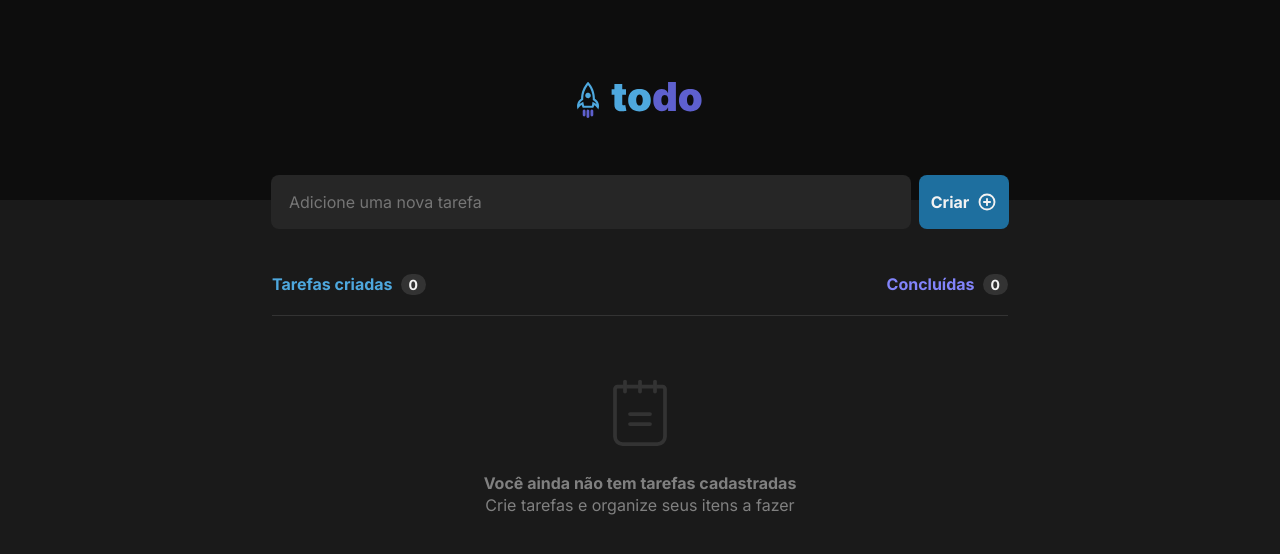
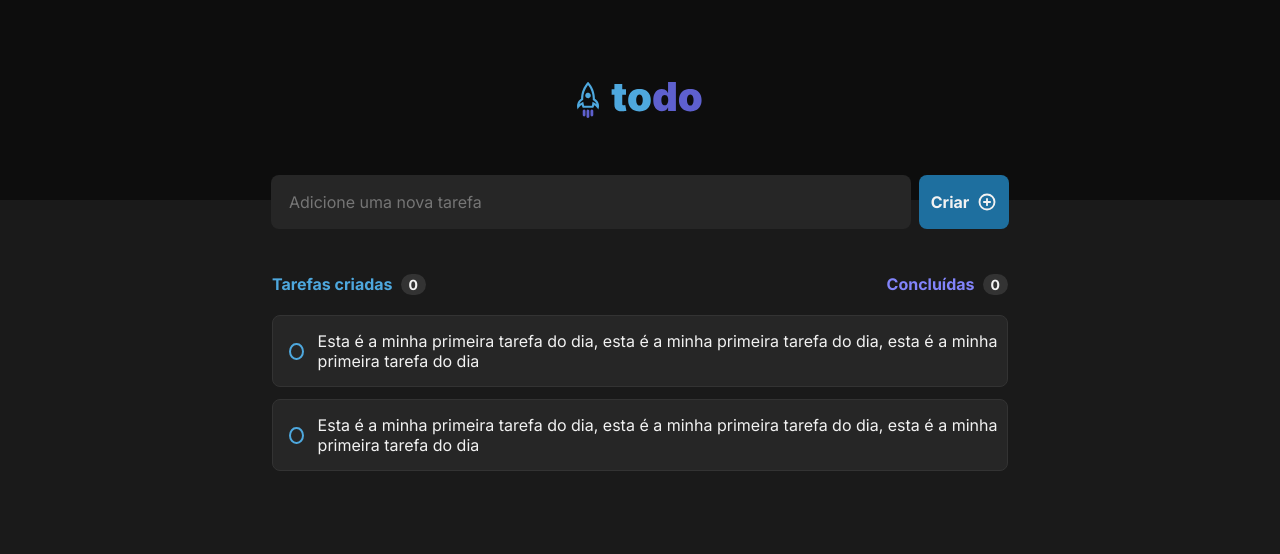
Before and after one commit to thayna-bezerra/to-do_list, a React (Vite) app: page / in a window 1280 px wide. Shown: the top 554 px of the page. Built offline with nearby package versions, Linux system fonts and the light colour scheme.

Commit message:
list tasks created

```diff
--- /dev/null
+++ b/src/components/task/Task.module.css
@@ -0,0 +1,40 @@
+.task {
+  width: 46rem;
+  height: 4.5rem;
+  background: var(--gray-500);
+  color: var(--gray-100);
+  margin: 12px auto;
+
+  display: flex;
+  flex-wrap: nowrap;
+  justify-content: space-between;
+
+  padding-left: 16px;
+  align-items: center;
+
+  border-radius: 8px;
+  border: 0.5px solid var(--gray-400);
+}
+
+.task p {
+  display: flex;
+  justify-content: center;
+  align-items: center;
+  margin-left: -16px;
+}
+
+input[type=checkbox] {
+  margin-right: 30px;
+  appearance: none;
+  border-radius: 50%;
+  width: 17px;
+  height: 17px;
+  border: 2px solid var(--blue);
+  outline: none;
+  max-width: 20px;
+}
+
+input[type=checkbox]:checked {
+  background-color: var(--purple-dark);
+  border-color: var(--purple-dark);
+}
--- /dev/null
+++ b/src/components/task/index.tsx
@@ -0,0 +1,11 @@
+import styles from './Task.module.css';
+
+export function Task() {
+  return (
+    <div className={styles.task}>
+      <input type="checkbox" />
+      <p>Esta é a minha primeira tarefa do dia, esta é a minha primeira tarefa do dia, esta é a minha primeira tarefa do dia</p>
+
+    </div>
+  )
+}
--- a/src/layouts/App.tsx
+++ b/src/layouts/App.tsx
@@ -1,20 +1,21 @@
 import { Button } from '../components/button';
 import { Header } from '../components/header';
 import { Input } from '../components/input';
+import { List } from './List';
+
 import './global.css';
-import { Tasks } from './Tasks';
 
-export function App(){
+export function App() {
   return (
     <div>
       <Header />
       <div className="container">
         <Input
-          placeholder = {"Adicione uma nova tarefa"}
+          placeholder={"Adicione uma nova tarefa"}
         />
         <Button>Criar</Button>
       </div>
-      <Tasks />
+      <List />
     </div>
   )
 }
--- a/src/layouts/Tasks.module.css
+++ b/src/layouts/List.module.css
@@ -1,5 +1,5 @@
 .info{
-  width: 736px;
+  width: 46rem;
   margin: 70px auto 20px;
 
   display: flex;
@@ -32,7 +32,7 @@
   color: var(--purple)
 }
 
-.emptyTasks {
+.emptyList {
   display: flex;
   flex-direction: column;
   justify-content: center;
@@ -44,7 +44,7 @@
   line-height: 22px;
 }
 
-.emptyTasks hr {
+.emptyList hr {
   width: 736px;
   height: 0.5px;
   border: none;
--- a/src/layouts/Tasks.tsx
+++ b/src/layouts/List.tsx
@@ -1,17 +1,22 @@
-import styles from './Tasks.module.css'
+import styles from './List.module.css'
 import { Notepad } from 'phosphor-react'
+import { Task } from '../components/task'
 
-export function Tasks(){
+export function List(){
   return (
     <div>
       <div className={styles.info}>
         <p>Tarefas criadas<span className={styles.counter}>0</span></p>
         <p>Concluídas<span className={styles.counter}>0</span></p>
       </div>
-      <div className={styles.emptyTasks}>
+      {/*<div className={styles.emptyList}>
         <hr/>
         <Notepad size={80} color="#333333" weight='light' />
         <p><strong>Você ainda não tem tarefas cadastradas</strong> <br /> Crie tarefas e organize seus itens a fazer</p>
+  </div>*/}
+      <div className={styles.listTasks}>
+        <Task />
+        <Task />
       </div>
 
     </div>
```
